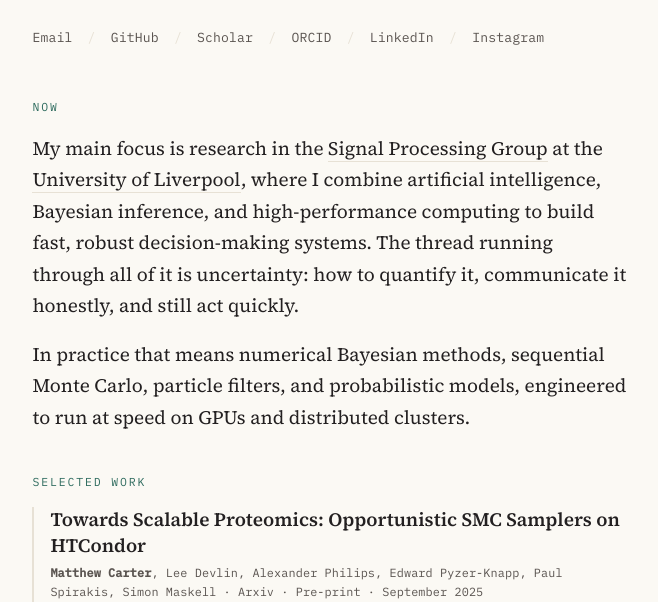
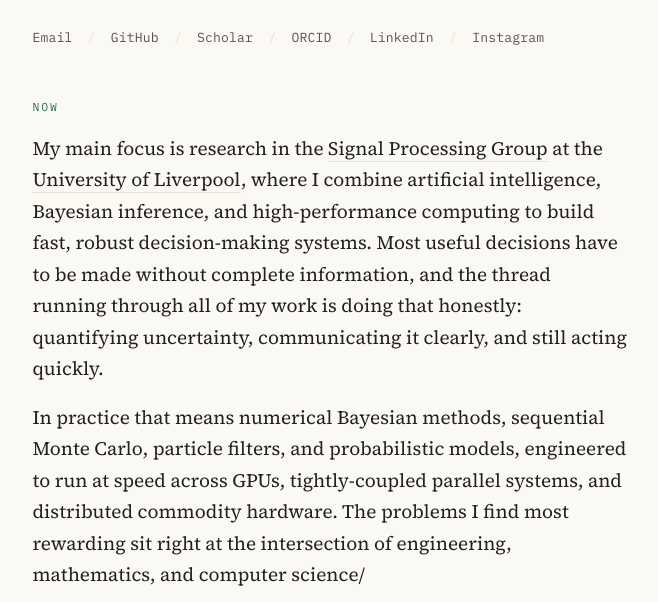
Before and after one commit to mjcarter95/Portfolio-Blog, an Astro site: page / in a window 1280 px wide. Shown: the part 198-800 px from the top of the page, without its empty margins (310-968 px from the left). Built offline with nearby package versions, Linux system fonts and the light colour scheme; Astro itself is replaced by a stand-in of ours; some packages are replaced by stand-ins of ours.

Commit message:
Refine text in index.astro for better clarity
Revised text for clarity and conciseness in the introduction and practical applications sections.

```diff
--- a/src/pages/index.astro
+++ b/src/pages/index.astro
@@ -53,15 +53,14 @@ const spotlight = [
           My main focus is research in the
           <a href="https://www.liverpool.ac.uk/electrical-engineering-and-electronics/research/signal-processing/">Signal Processing Group</a>
           at the <a href="https://www.liverpool.ac.uk/">University of Liverpool</a>,
-          where I combine artificial intelligence, Bayesian inference, and
-          high-performance computing to build fast, robust decision-making
-          systems. The thread running through all of it is uncertainty: how to
-          quantify it, communicate it honestly, and still act quickly.
+          where I combine artificial intelligence, Bayesian inference, and high-performance computing to build fast, robust decision-making systems.
+          Most useful decisions have to be made without complete information, and the thread running through all of my work is doing that honestly:
+          quantifying uncertainty, communicating it clearly, and still acting quickly.
         </p>
         <p>
-          In practice that means numerical Bayesian methods, sequential Monte
-          Carlo, particle filters, and probabilistic models, engineered to run
-          at speed on GPUs and distributed clusters.
+          In practice that means numerical Bayesian methods, sequential Monte Carlo, particle filters, and probabilistic models, engineered to run
+          at speed across GPUs, tightly-coupled parallel systems, and distributed commodity hardware. The problems I find most rewarding sit right
+          at the intersection of engineering, mathematics, and computer science/
         </p>
       </section>
 
```
